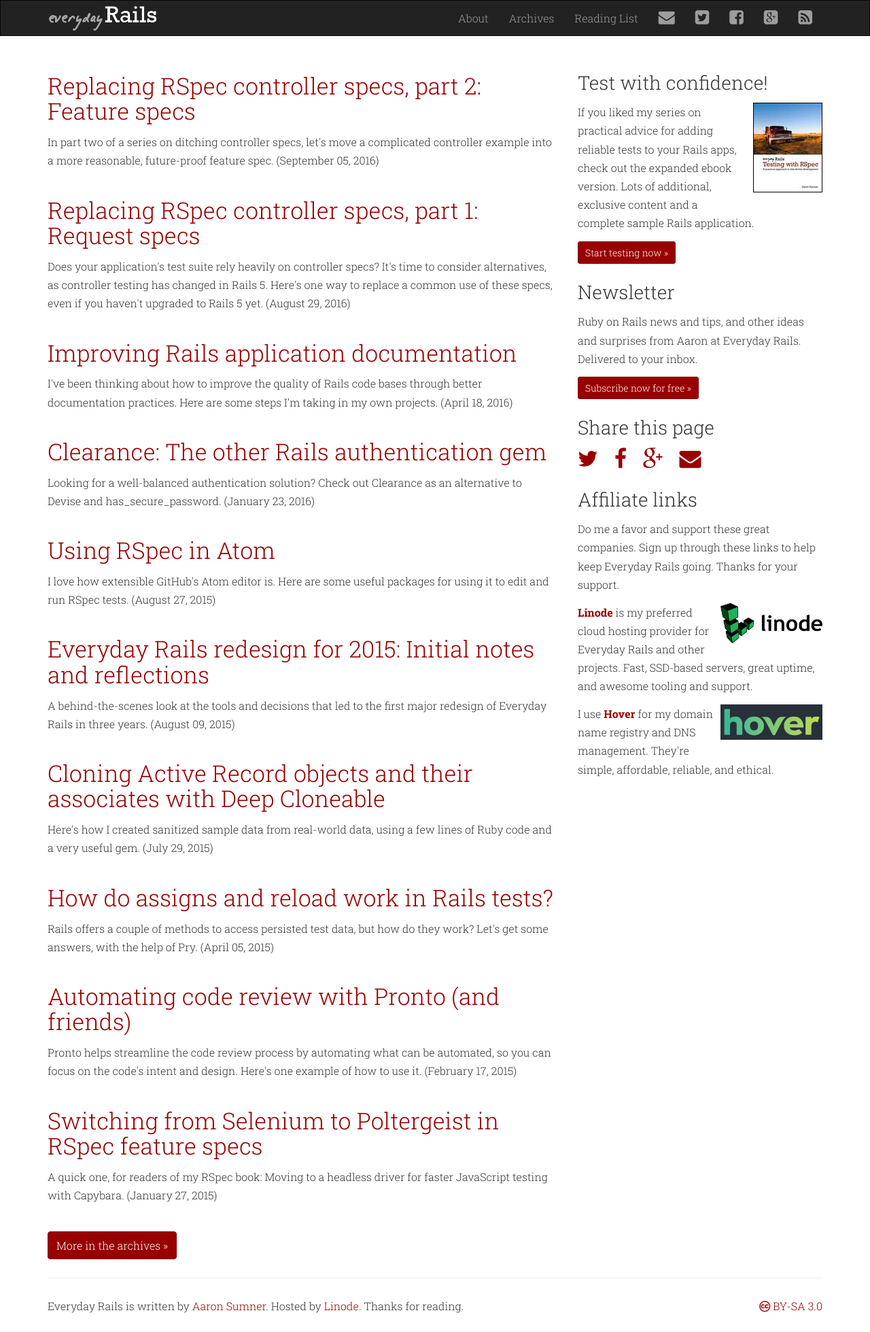
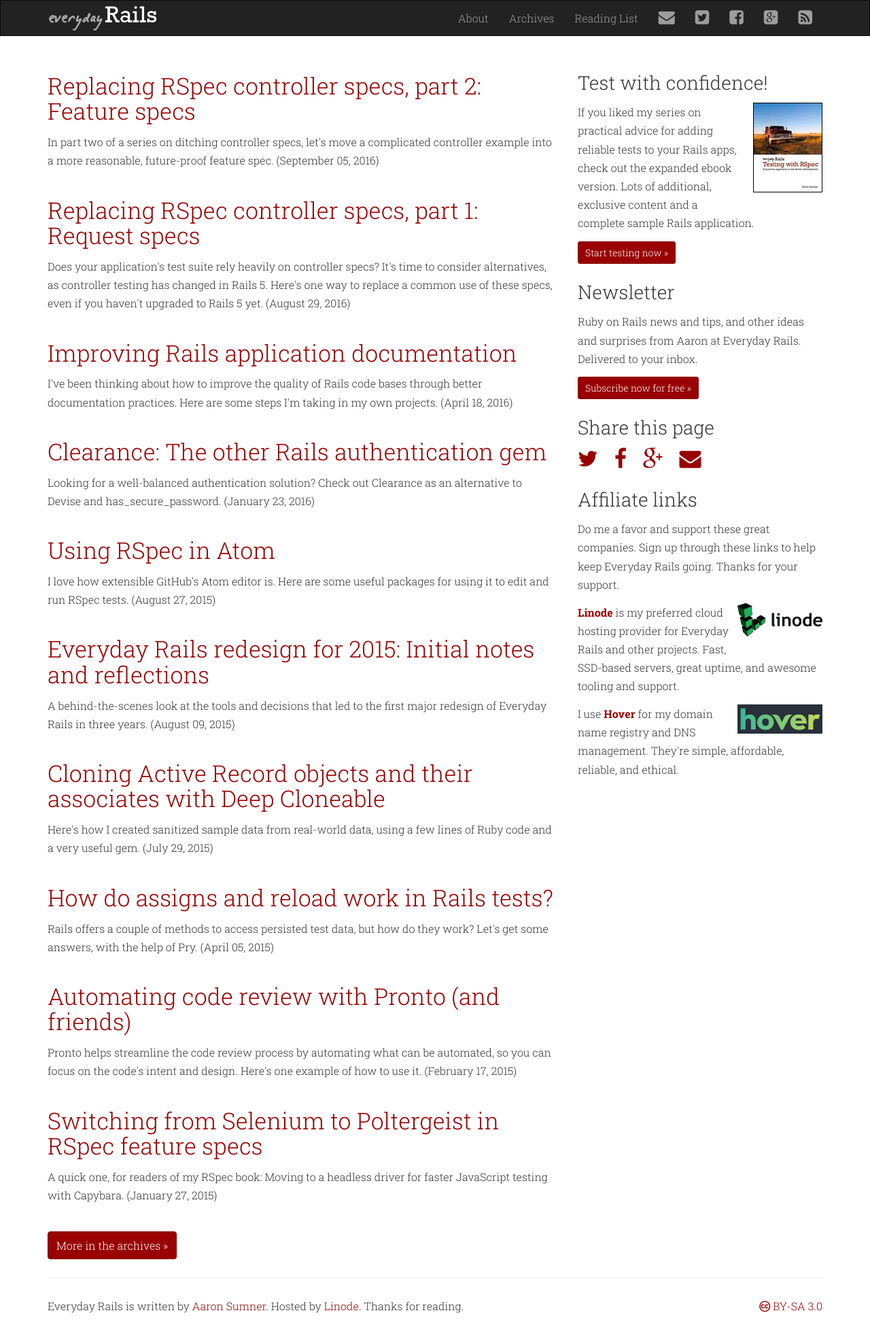
Before and after one commit to everydayrails/everyday-rails, a Jekyll site: the page built from index.html, in a window 1280 px wide. Shown: the whole page at 68% size. Built offline with Jekyll 4.4.1, drawn with Linux system fonts in a browser that asks for light colours; Markdown is read by kramdown in place of the engine named in the settings.

Commit message:
Tweak referral logo dimensions

```diff
--- a/_includes/referrals.html
+++ b/_includes/referrals.html
@@ -7,7 +7,7 @@
   </p>
 
   <p>
-    <a href="https://www.linode.com/?r=d3a98e56fb377eb9f9b52455f069b0b6029908b9"><img src="/images/linode.png" alt="" width="150" /></a>
+    <a href="https://www.linode.com/?r=d3a98e56fb377eb9f9b52455f069b0b6029908b9"><img src="/images/linode.png" alt="" width="125" /></a>
     <strong><a href="https://www.linode.com/?r=d3a98e56fb377eb9f9b52455f069b0b6029908b9">Linode</a></strong>
     is my preferred cloud hosting provider for Everyday Rails and other
     projects. Fast, SSD-based servers, great uptime, and awesome tooling and
@@ -15,7 +15,7 @@
   </p>
 
   <p>
-    <a href="https://hover.com/Rw2hEVA2"><img src="/images/hover.png" alt="" width="150" /></a>
+    <a href="https://hover.com/Rw2hEVA2"><img src="/images/hover.png" alt="" width="125" /></a>
     I use <strong><a href="https://hover.com/Rw2hEVA2">Hover</a></strong> for my
     domain name registry and DNS management. They're simple, affordable,
     reliable, and ethical.
```
